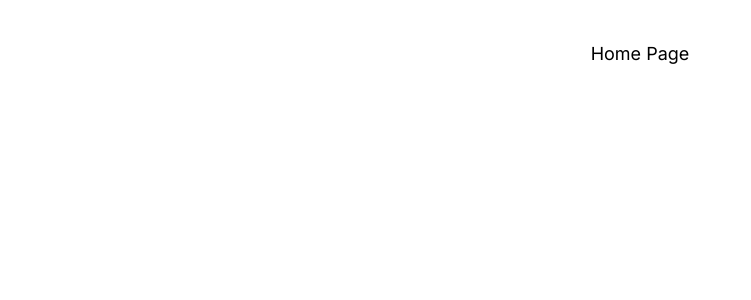
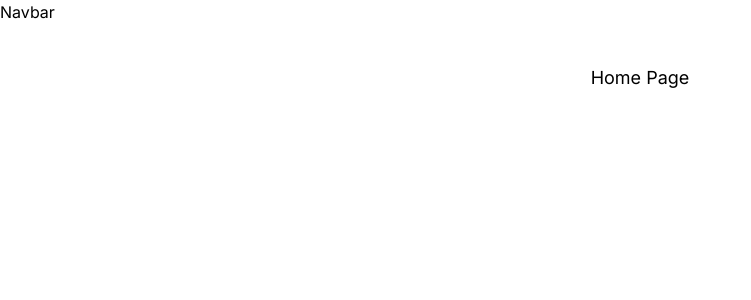
Before and after one commit to DilshanGDT/BakingBliss, a Next.js app: page / in a window 1280 px wide. Shown: the top 300 px of the page, without its empty margins (0-751 px from the left). Built offline with nearby package versions, Linux system fonts and the light colour scheme.

Commit message:
Create navbar file structure

```diff
--- /dev/null
+++ b/app/components/navbar/Navbar.tsx
@@ -0,0 +1,5 @@
+import React from "react";
+
+export const Navbar = () => {
+  return <div>Navbar</div>;
+};
--- a/app/layout.tsx
+++ b/app/layout.tsx
@@ -1,6 +1,8 @@
 import type { Metadata } from "next";
 import { Inter } from "next/font/google";
 import "./globals.css";
+import { Navbar } from "./components/navbar/Navbar";
+import { Footer } from "./components/footer/Footer";
 
 const inter = Inter({ subsets: ["latin"] });
 
@@ -16,7 +18,10 @@
 }>) {
   return (
     <html lang="en">
-      <body className={inter.className}>{children}</body>
+      <body className={inter.className}>
+        <Navbar />
+        {children}
+      </body>
     </html>
   );
 }
```
